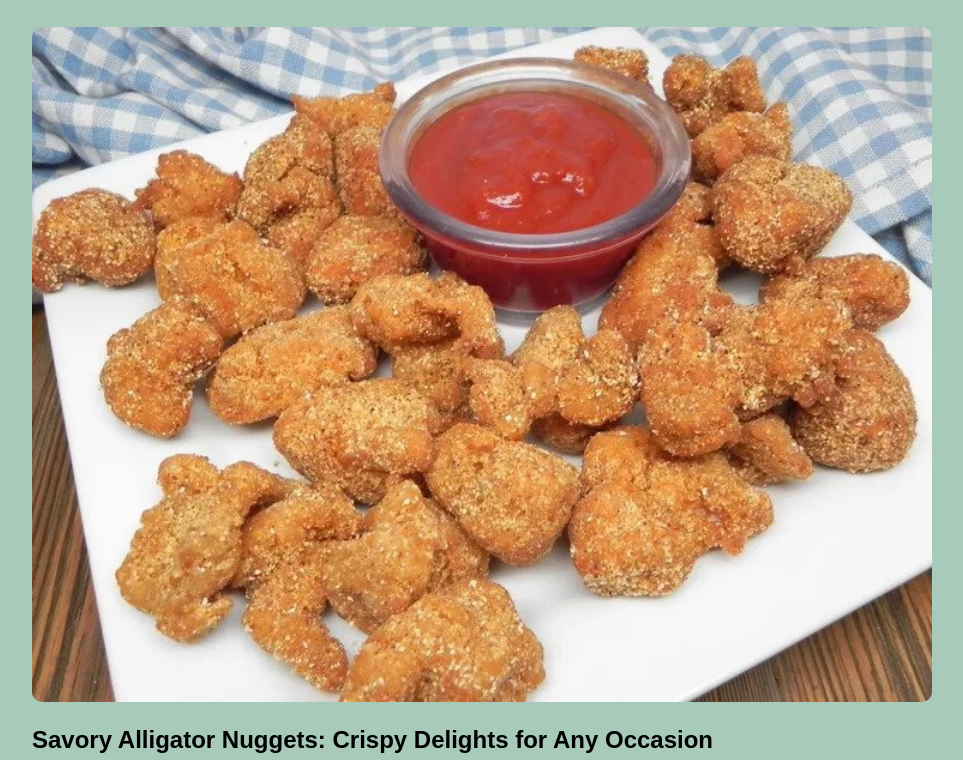
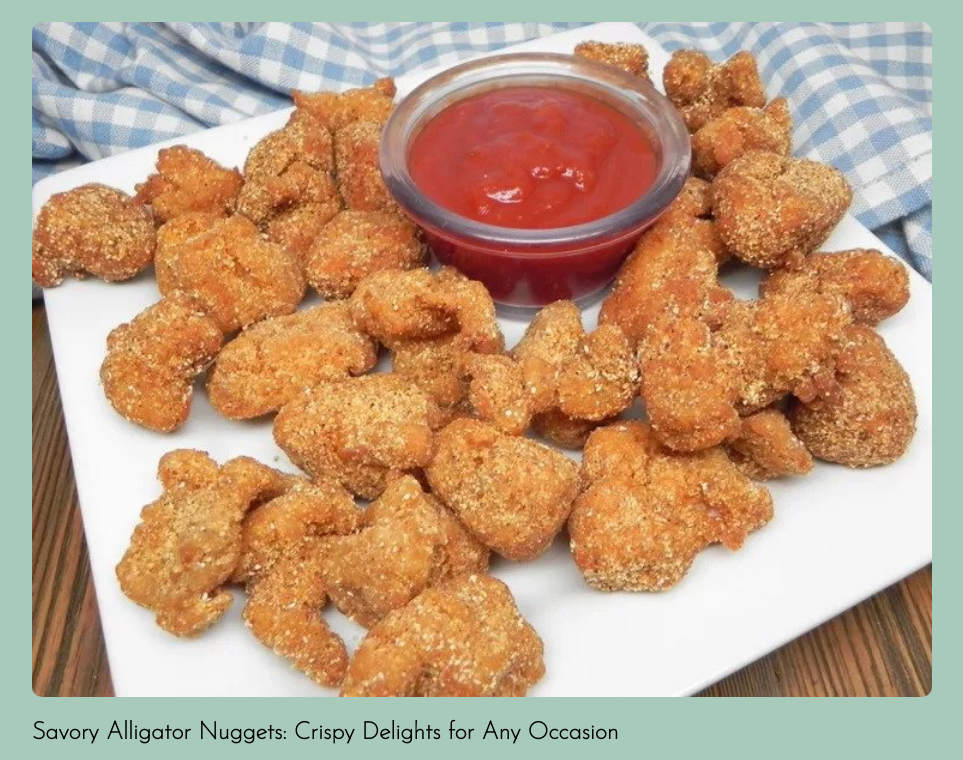
Before and after one commit to mostafa-imam/odin-recipes, a plain HTML site: page recipes/Alligator_Nuggets.html in a window 1280 px wide. Shown: the part 143-903 px from the top of the page, without its empty margins (158-1121 px from the left). Drawn offline with Linux system fonts and the light colour scheme.

Commit message:
feat: Update fonts of all recipes to Josefin Sans

```diff
--- a/recipes/Alligator_Nuggets.html
+++ b/recipes/Alligator_Nuggets.html
@@ -5,6 +5,9 @@
         <meta name="viewport" content="width=device-width, initial-scale=1.0">
         <title>Alligator Nuggets</title>
         <link rel="stylesheet" href="../styles.css">
+        <link rel="preconnect" href="https://fonts.googleapis.com">
+        <link rel="preconnect" href="https://fonts.gstatic.com" crossorigin>
+        <link href="https://fonts.googleapis.com/css2?family=Josefin+Sans:wght@100&display=swap" rel="stylesheet">
     </head>
     <body>
         <header>
```
Also changed, not shown: recipes/Beef_in_a_Blanket.html (+3 -0 lines), recipes/Greek_Chicken.html (+3 -0 lines).
